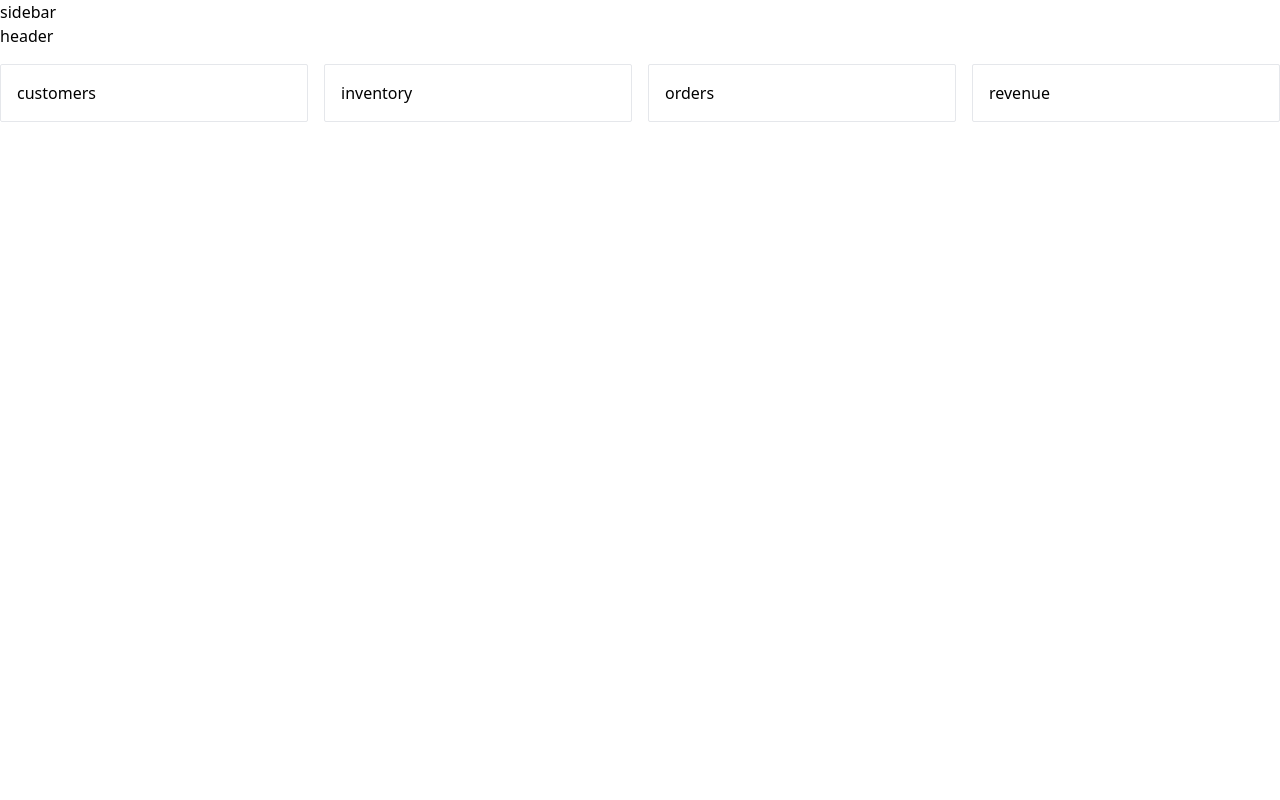
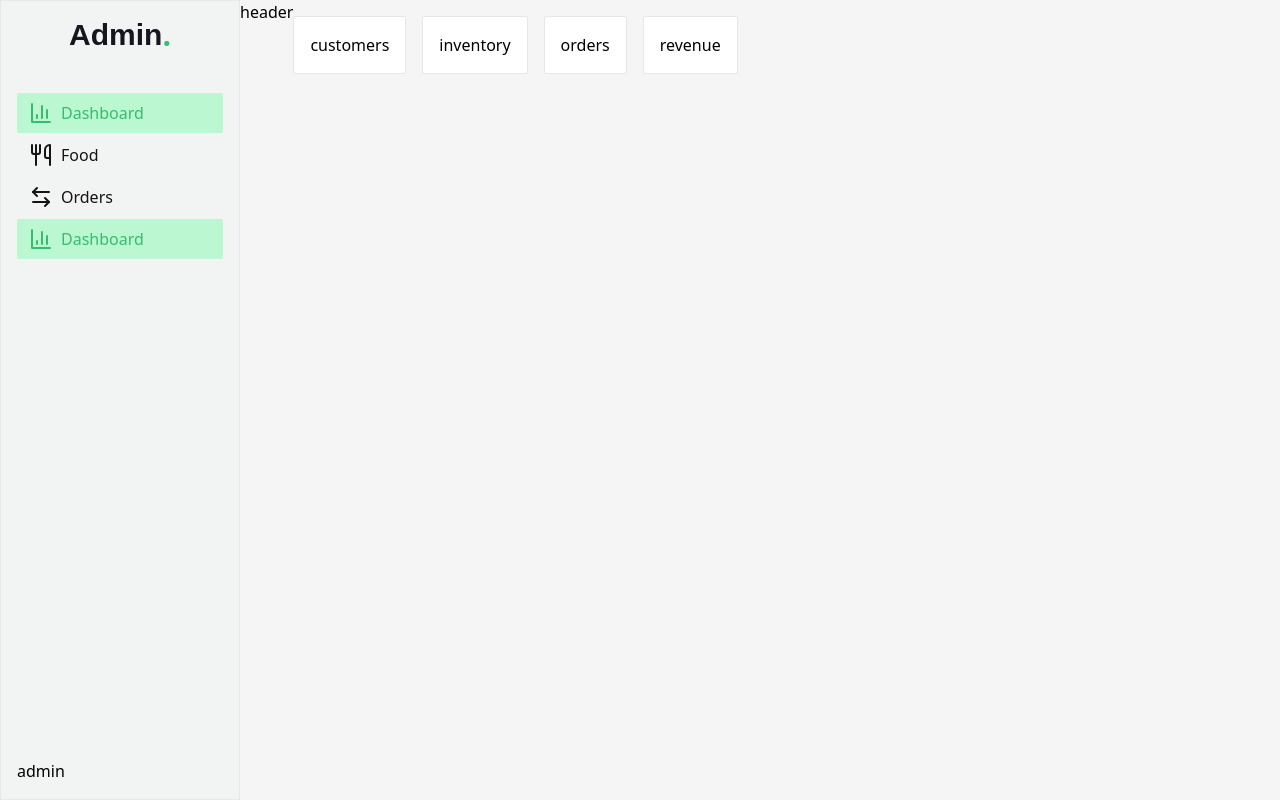
Before and after one commit to jerinwilson7/Canteen-Admin-Panel, a React (Create React App) app: page / in a window 1280 px wide. Built offline with nearby package versions, Linux system fonts and the light colour scheme.

Commit message:
sidebar component updated

```diff
--- a/package.json
+++ b/package.json
@@ -12,6 +12,7 @@
     "@testing-library/react": "^13.4.0",
     "@testing-library/user-event": "^13.5.0",
     "axios": "^1.6.2",
+    "classnames": "^2.5.1",
     "lucide-react": "^0.294.0",
     "react": "^18.2.0",
     "react-data-table-component": "^7.6.2",
--- a/src/Components/Shared/Layout.jsx
+++ b/src/Components/Shared/Layout.jsx
@@ -1,10 +1,13 @@
 import React from 'react'
 import { Outlet } from 'react-router-dom'
+import SideBar from './SideBar'
 
 function Layout() {
     return (
-        <div>
-            <div>sidebar</div>
+        <div className='flex flex-row bg-neutral-100 w-screen h-screen overflow-hidden'>
+            <div className=''>
+                <SideBar />
+            </div>
             <div>header</div>
             <div>{<Outlet />}</div>
         </div>
--- /dev/null
+++ b/src/Components/Shared/SideBar.jsx
@@ -0,0 +1,43 @@
+import React from 'react'
+import { Sidebar_Links } from '../../constants'
+import { Link, useLocation } from 'react-router-dom'
+import classNames from 'classnames'
+
+const linkClass = 'flex items-center gap-2 font-light px-3 py-2 hover:bg-green-200 hover:no-underline active:bg-green-200  rounded-sm text-base'
+function SideBar() {
+    return (
+        <div className='flex flex-col bg-paleSilver p-4 w-60 border border-gray-200 h-screen'>
+            <div className=" pb-2 flex justify-center items-center">
+                <span className="font-bold block text-3xl text-raisingBlack font-Poppins">Admin</span>
+                <span className="text-seaGreen font-bold text-3xl">.</span>
+            </div>
+            <div className='flex-1 flex flex-col py-8 gap-0.5'>
+                {Sidebar_Links.map((item) => (
+                    <SidebarLink key={item.key} item={item} />
+                ))}
+            </div>
+            <div>admin</div>
+        </div>
+    )
+}
+
+export default SideBar
+
+
+function SidebarLink({ item }) {
+
+    const { pathname } = useLocation();
+
+    return (
+        <Link
+
+            to={item.path}
+            className={classNames(pathname === item.path ? ' from-indigo-200 to-indigo-100 text-seaGreen bg-green-200 transition duration-300 ease-in-out' : ' text-chineseBlack ', linkClass)}
+
+        >
+            <span className='text-xl'>{item.icon}</span>
+            {item.label}
+        </Link>
+    )
+
+}
--- /dev/null
+++ b/src/constants/index.js
@@ -0,0 +1,28 @@
+import { ArrowLeftRightIcon, BarChart3, Utensils } from "lucide-react";
+
+export const Sidebar_Links = [
+  {
+    key: "dashboard",
+    label: "Dashboard",
+    path: "/",
+    icon: <BarChart3 />,
+  },
+  {
+    key: "food",
+    label: "Food",
+    path: "/all-products",
+    icon: <Utensils />,
+  },
+  {
+    key: "orders",
+    label: "Orders",
+    path: "/orders",
+    icon: <ArrowLeftRightIcon />,
+  },
+  {
+    key: "dashboard",
+    label: "Dashboard",
+    path: "/",
+    icon: <BarChart3 />,
+  },
+];
```
Also changed, not shown: 1 other file (tests, documents, lock files or other folders).
